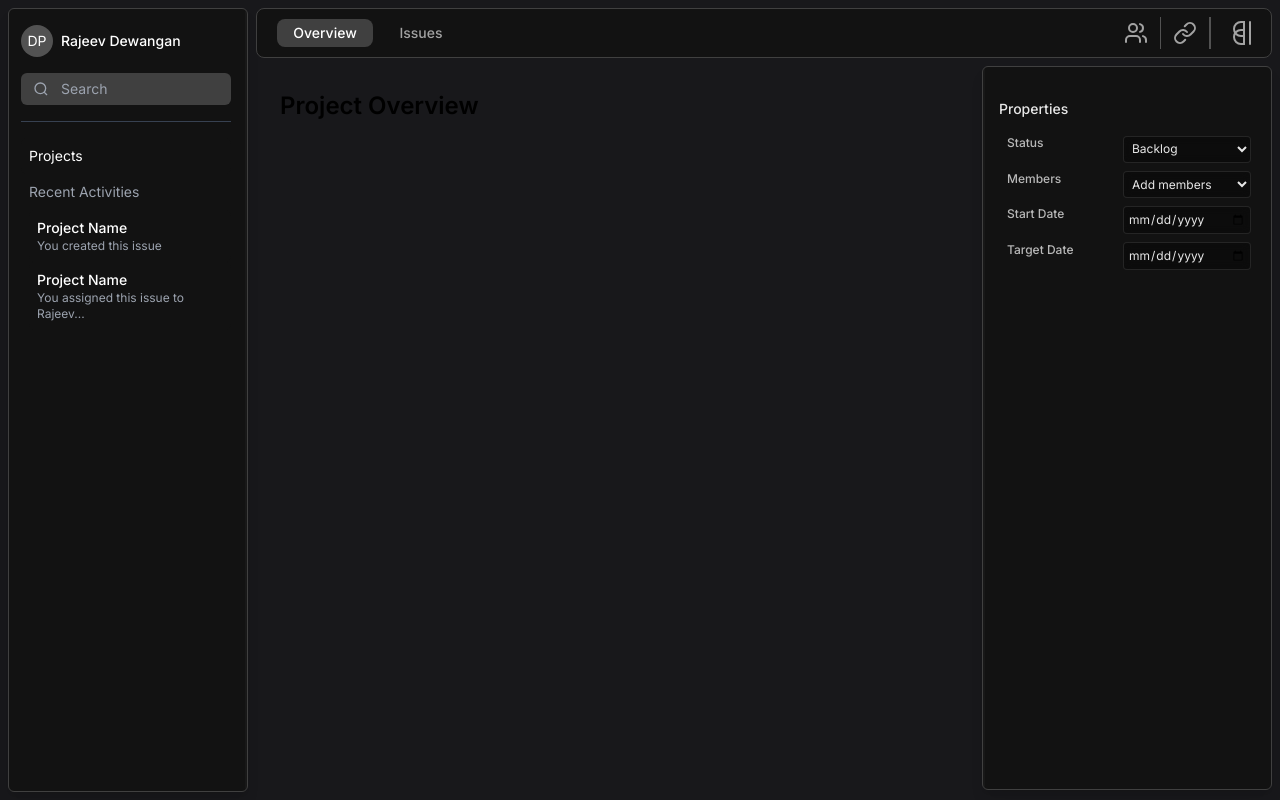
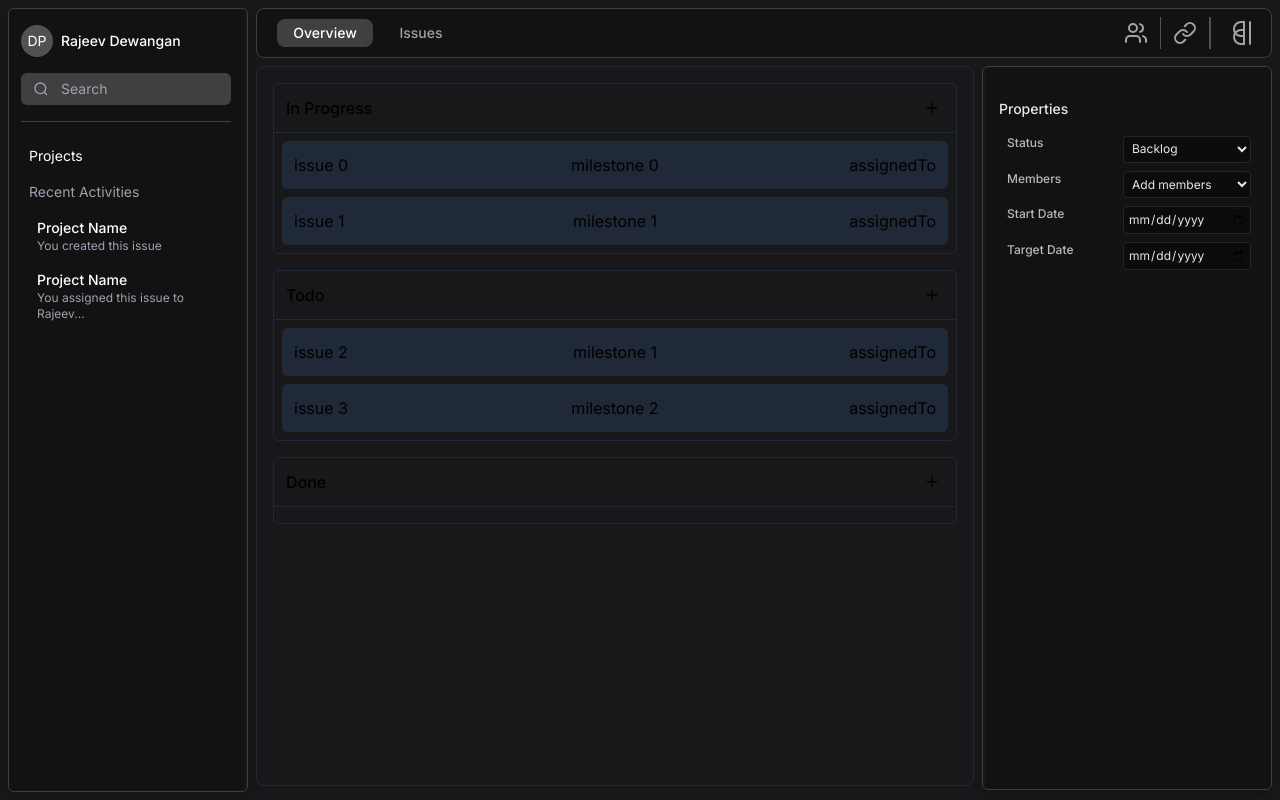
Before and after one commit to BromineTech/BromineTech, a Next.js app in the folder client/: page / in a window 1280 px wide. Built offline with nearby package versions, Linux system fonts and the light colour scheme.

Commit message:
IssueTracker added

```diff
--- a/client/app/page.tsx
+++ b/client/app/page.tsx
@@ -7,6 +7,7 @@ import Navbar from '@/components/Navbar';
 import { PropertiesSidebar } from "@/components/PropertiesSidebar"
 import Image from "next/image";
 import { redirect } from "next/navigation";
+import IssueTracker from "@/components/IssueTracker";
 export default function Home() {
   const [open, setOpen] = useState(false);
   const [isPropertiesOpen, setIsPropertiesOpen] = useState(true);
@@ -31,9 +32,12 @@ export default function Home() {
         {/* Content Area with Properties Sidebar */}
         <div className="flex flex-1">
           {/* Main Content Section */}
-          <div className="flex-1 p-6">
+          <div className="flex-1 pr-2 pb-50">
+            <IssueTracker />
+          </div>
+          {/* <div className="flex-1 p-6">
             <h1 className="text-2xl font-semibold">Project Overview</h1>
-          </div>
+          </div> */}
 
           {/* Properties Sidebar (Only shown when toggled) */}
           {isPropertiesOpen && (
--- /dev/null
+++ b/client/components/IssueCard.tsx
@@ -0,0 +1,18 @@
+type IssueCardProps = {
+    issue: {
+      id: number
+      title: string
+      milestone: number
+      assignedTo: string
+    }
+  }
+
+  export default function IssueCard({ issue }: IssueCardProps) {
+    return (
+      <div className="bg-gray-800 rounded-md p-3 grid grid-cols-3 gap-2">
+        <div>{issue.title}</div>
+        <div className="text-center">milestone {issue.milestone}</div>
+        <div className="text-right">{issue.assignedTo}</div>
+      </div>
+    )
+  }
--- /dev/null
+++ b/client/components/IssueModal.tsx
@@ -0,0 +1,80 @@
+"use client"
+
+import { useState } from "react"
+
+// Props for the modal
+type IssueModalProps = {
+  isOpen: boolean
+  onClose: () => void
+  onSubmit: (issue: { title: string; milestone: number; assignedTo: string }) => void
+}
+
+export default function IssueModal({ isOpen, onClose, onSubmit }: IssueModalProps) {
+  const [issueName, setIssueName] = useState("")
+  const [description, setDescription] = useState("")
+  const [assignee, setAssignee] = useState("assignedTo")
+
+  if (!isOpen) return null
+
+  const handleSubmit = () => {
+    if (!issueName.trim()) return
+
+    onSubmit({
+      title: issueName,
+      milestone: 0,
+      assignedTo: assignee,
+    })
+
+    // Reset form
+    setIssueName("")
+    setDescription("")
+  }
+
+  return (
+    <div className="fixed inset-0 bg-black/70 flex items-center justify-center z-50">
+      <div className="bg-black border border-gray-800 rounded-md w-full max-w-md p-6 space-y-6">
+        <div className="space-y-4">
+          <div>
+            <input
+              type="text"
+              placeholder="Issue Name"
+              value={issueName}
+              onChange={(e) => setIssueName(e.target.value)}
+              className="bg-transparent border-b border-gray-600 rounded-none px-0 h-10 text-lg focus-visible:ring-0 focus-visible:border-gray-400 w-full"
+            />
+          </div>
+
+          <div>
+            <textarea
+              placeholder="Description"
+              value={description}
+              onChange={(e) => setDescription(e.target.value)}
+              className="bg-transparent border-b border-gray-600 rounded-none px-0 min-h-24 resize-none focus-visible:ring-0 focus-visible:border-gray-400 w-full"
+            />
+          </div>
+
+          <div className="pt-4">
+            <button
+              className="rounded-md border border-gray-700 text-white px-4 py-2"
+              onClick={() => setAssignee("assignedTo")}
+            >
+              Assignee
+            </button>
+          </div>
+        </div>
+
+        <div className="flex justify-end">
+          <button
+            className="rounded-md border border-gray-700 bg-transparent hover:bg-gray-800 px-4 py-2"
+            onClick={handleSubmit}
+          >
+            Create Issue
+          </button>
+        </div>
+      </div>
+
+      {/* Backdrop click to close */}
+      <div className="absolute inset-0 -z-10" onClick={onClose} />
+    </div>
+  )
+}
--- /dev/null
+++ b/client/components/IssueTracker.tsx
@@ -0,0 +1,106 @@
+"use client"
+
+import { useState } from "react"
+import { Plus } from "lucide-react"
+import IssueModal from "./IssueModal"
+import IssueCard from "./IssueCard"
+
+// Types for our data structure
+type Issue = {
+  id: number
+  title: string
+  milestone: number
+  assignedTo: string
+}
+
+type Column = {
+  id: string
+  title: string
+  issues: Issue[]
+}
+
+export default function IssueTracker() {
+  // State for columns and issues
+  const [columns, setColumns] = useState<Column[]>([
+    {
+      id: "in-progress",
+      title: "In Progress",
+      issues: [
+        { id: 0, title: "issue 0", milestone: 0, assignedTo: "assignedTo" },
+        { id: 1, title: "issue 1", milestone: 1, assignedTo: "assignedTo" },
+      ],
+    },
+    {
+      id: "todo",
+      title: "Todo",
+      issues: [
+        { id: 2, title: "issue 2", milestone: 1, assignedTo: "assignedTo" },
+        { id: 3, title: "issue 3", milestone: 2, assignedTo: "assignedTo" },
+      ],
+    },
+    {
+      id: "done",
+      title: "Done",
+      issues: [],
+    },
+  ])
+
+  // State for modal
+  const [isModalOpen, setIsModalOpen] = useState(false)
+  const [activeColumn, setActiveColumn] = useState<string | null>(null)
+
+  // Function to open modal for a specific column
+  const openModal = (columnId: string) => {
+    setActiveColumn(columnId)
+    setIsModalOpen(true)
+  }
+
+  // Function to add a new issue
+  const addIssue = (issue: Omit<Issue, "id">) => {
+    if (!activeColumn) return
+
+    setColumns(
+      columns.map((column) => {
+        if (column.id === activeColumn) {
+          const newId = Math.max(0, ...column.issues.map((i) => i.id)) + 1
+          return {
+            ...column,
+            issues: [...column.issues, { ...issue, id: newId }],
+          }
+        }
+        return column
+      }),
+    )
+
+    setIsModalOpen(false)
+  }
+
+  return (
+    <div className="border border-gray-800 rounded-lg max-w-5xl mx-auto h-[90vh] flex flex-col">
+      {/* Columns - Vertically Stacked */}
+      <div className="space-y-4 p-4 flex-1 overflow-y-auto no-scrollbar">
+        {columns.map((column) => (
+          <div key={column.id} className="border border-gray-800 rounded-md flex flex-col">
+            <div className="flex justify-between items-center p-3 border-b border-gray-800">
+              <h3 className="font-medium">{column.title}</h3>
+              <button
+                className="h-6 w-6 flex items-center justify-center rounded-full hover:bg-gray-700 transition"
+                onClick={() => openModal(column.id)}
+              >
+                <Plus className="h-4 w-4" />
+              </button>
+            </div>
+            <div className="p-2 space-y-2 flex-1 overflow-y-auto no-scrollbar">
+              {column.issues.map((issue) => (
+                <IssueCard key={issue.id} issue={issue} />
+              ))}
+            </div>
+          </div>
+        ))}
+      </div>
+
+      {/* Issue creation modal */}
+      <IssueModal isOpen={isModalOpen} onClose={() => setIsModalOpen(false)} onSubmit={addIssue} />
+    </div>
+  );
+}
--- a/client/components/ProjectTiles.tsx
+++ b/client/components/ProjectTiles.tsx
@@ -77,8 +77,8 @@ export function ProjectDashboard() {
   }
 
   return (
-    <div className="flex-1 p-6 overflow-auto">
-      <div className="max-w-7xl mx-auto">
+    <div className="flex-1 px-2 py-6 overflow-auto">
+      <div className="max-w-8xl mx-auto">
         <div className="flex justify-between items-center mb-6">
           <h1 className="text-2xl font-medium text-white">Your Projects</h1>
           <button
```
